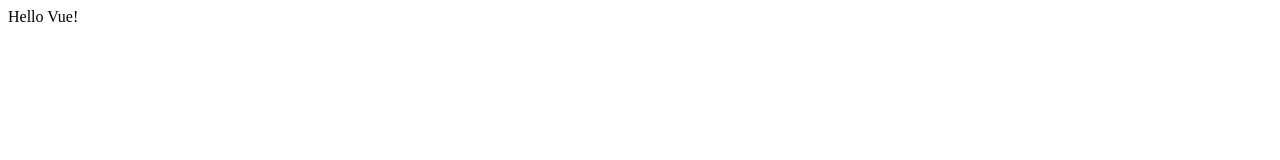
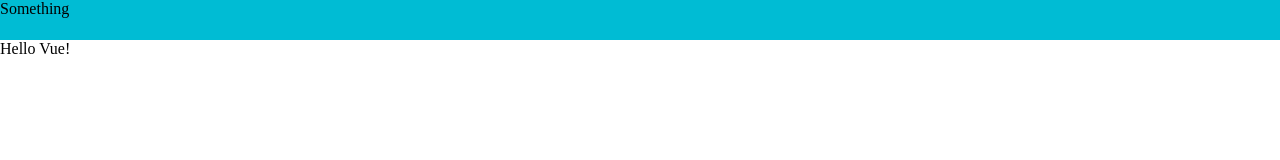
Before and after one commit to Desimor/vuejsapp, a website: page public/html/index.html in a window 1280 px wide. Drawn offline with nearby package versions, Linux system fonts and the light colour scheme; files that its build step writes are made by us from their sources; files whose address does not match are found by name.

Commit message:
CSS Now Included

```diff
--- a/public/css/main.css
+++ b/public/css/main.css
@@ -0,0 +1,3 @@
+body{margin: 0;padding: 0;}
+
+.topbar {width: 100%;background: #00BCD4;height: 40px;}
--- a/public/html/index.html
+++ b/public/html/index.html
@@ -4,10 +4,12 @@
     <meta charset="UTF-8">
     <meta name="viewport" content="width=device-width, initial-scale=1.0">
     <meta http-equiv="X-UA-Compatible" content="ie=edge">
+    <link rel="stylesheet" href="css/main.css">
     <script src="https://unpkg.com/vue"></script>
     <title>Vue.js App</title>
 </head>
 <body>
+    <div class="topbar">Something</div>
     <div id="app">
        {{message}}
     </div>
```
